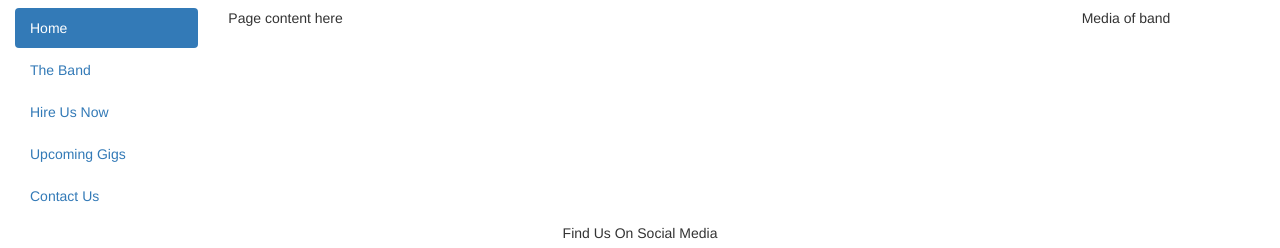
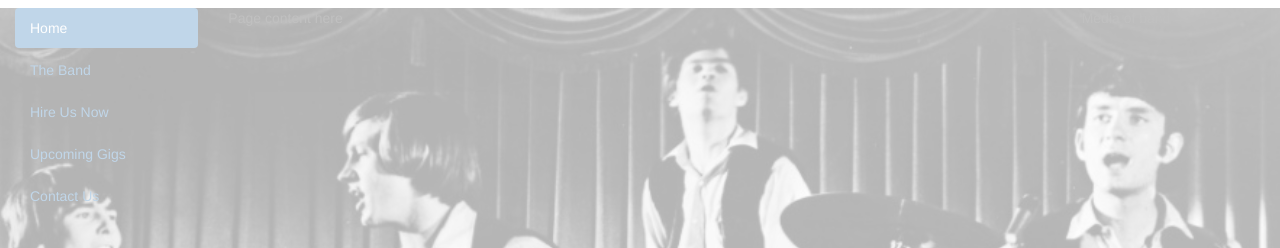
Before and after one commit to britsja/monkees-band-website, a plain HTML site: page index.html in a window 1280 px wide. Shown: the part 163-411 px from the top of the page. Drawn offline with nearby package versions, Linux system fonts and the light colour scheme.

Commit message:
background added

```diff
--- a/assets/css/styles.css
+++ b/assets/css/styles.css
@@ -16,6 +16,7 @@
 }
 
 .page-header {
+    background-color: transparent;
     margin-top: 10px;
     margin-bottom: 10px;
     padding-top: 0px;
@@ -49,6 +50,16 @@
 
 /*----------------BODY/SECTION---------------*/
 
+.background {
+    height: 100vh;
+    width: 100%;
+    background: url("/assets/images/monkees.jpg") no-repeat center fixed;
+    -webkit-background-size: cover;
+    -moz-background-size: cover;
+    -o-background-size: cover;
+    background-size: cover;
+    opacity: 0.3;
+}
 
 /*----------------FOOTER---------------*/
 
--- a/index.html
+++ b/index.html
@@ -27,7 +27,7 @@
     </header>
 
     <section>
-        <div class="container-fluid">
+        <div class="container-fluid background">
             <div class="row">
                 <!----  MENU ------------------------------------->
                 <div class="col-md-2">
```
